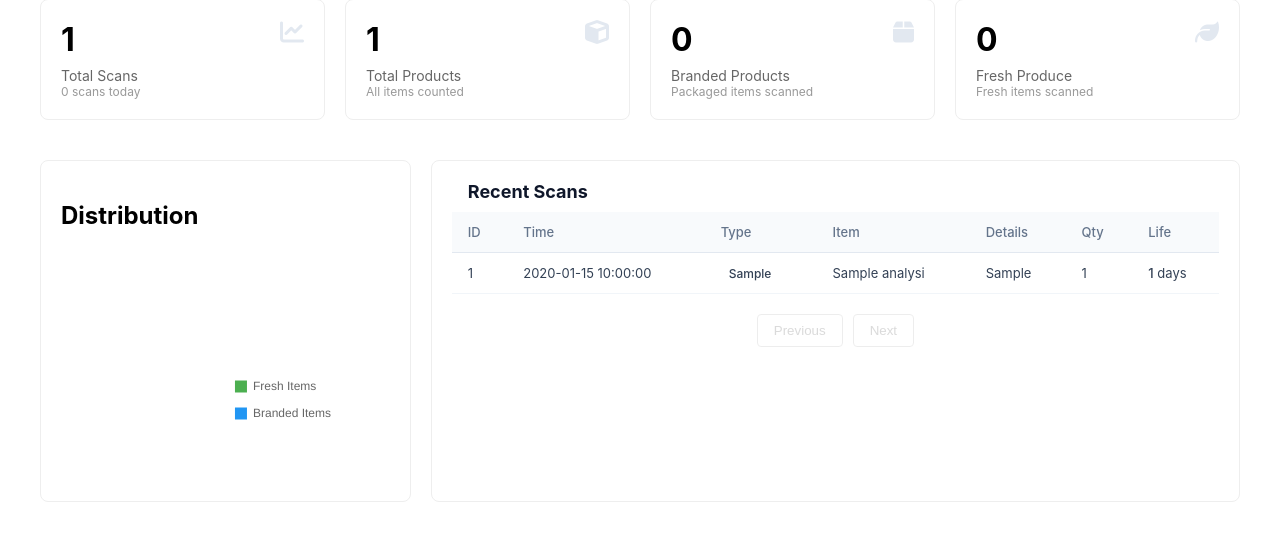
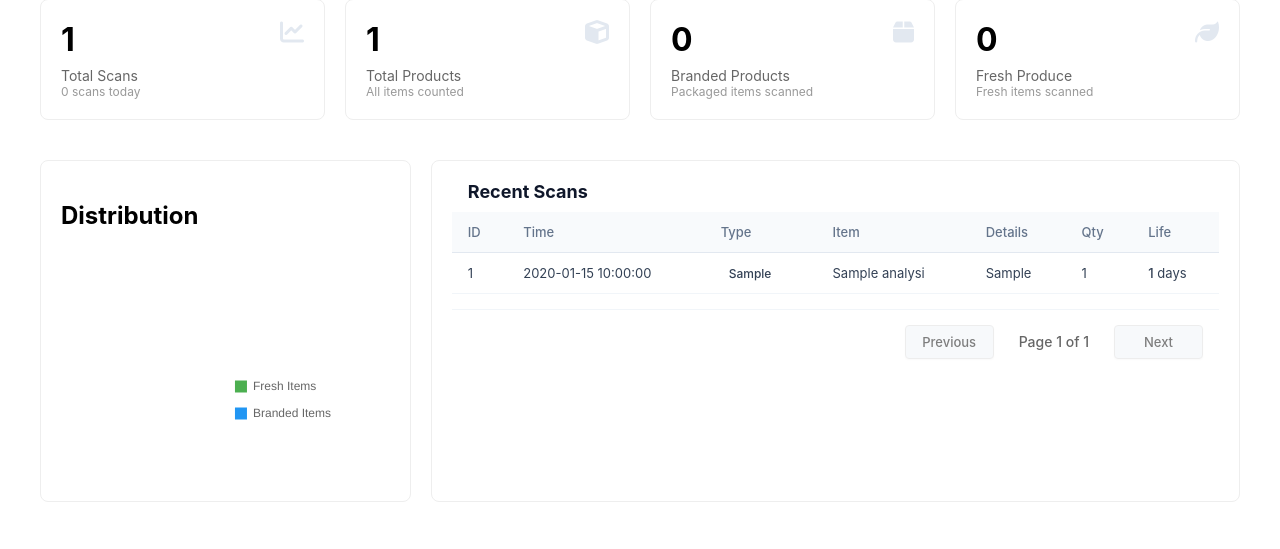
Before and after one commit to Harsha2k2/Flipkart_Grid_Robotics_6.0, a Flask app: page /dashboard in a window 1280 px wide. Shown: the part 216-765 px from the top of the page. Run offline with Flask 3, Linux system fonts and the light colour scheme; tables that the repository leaves empty hold one stand-in row (values such as "Sample post").

Commit message:
added pages in dashboard

```diff
--- a/app.py
+++ b/app.py
@@ -119,6 +119,7 @@
 
 # Configure Google Gemini API
 GOOGLE_API_KEY = os.getenv('GOOGLE_API_KEY')
+print(f"API Key: {GOOGLE_API_KEY[:5]}...") # Only print first 5 chars for security
 genai.configure(api_key=GOOGLE_API_KEY)
 model = genai.GenerativeModel('gemini-1.5-flash')
 
--- a/templates/dashboard.html
+++ b/templates/dashboard.html
@@ -65,6 +65,7 @@
         }
 
         .card-icon {
+
             position: absolute;
             top: 20px;
             right: 20px;
@@ -127,22 +128,50 @@
 
         .pagination {
             display: flex;
-            justify-content: center;
-            gap: 10px;
-            margin-top: 20px;
+            justify-content: flex-end;
+            align-items: center;
+            gap: 6px;
+            margin-top: 15px;
+            padding: 15px 16px;
+            border-top: 1px solid #f1f5f9;
         }
 
         .pagination-button {
-            padding: 8px 16px;
-            border: 1px solid #ddd;
+            padding: 6px 12px;
+            border: 1px solid #e2e8f0;
             border-radius: 4px;
             background: white;
             cursor: pointer;
+            text-decoration: none;
+            color: #1a202c;
+            font-weight: 500;
+            transition: all 0.2s ease;
+            box-shadow: 0 1px 2px rgba(0,0,0,0.05);
+            min-width: 55px;
+            text-align: center;
+            font-size: 13px;
         }
 
-        .pagination-button:disabled {
+        .pagination-button:hover:not([disabled]) {
+            background-color: #f8fafc;
+            border-color: #cbd5e1;
+            transform: translateY(-1px);
+        }
+
+        .pagination-button[disabled] {
             opacity: 0.5;
+            pointer-events: none;
             cursor: not-allowed;
+            background-color: #f1f5f9;
+        }
+
+        .page-info {
+            color: #64748b;
+            font-size: 13px;
+            font-weight: 500;
+            padding: 0 4px;
+            min-width: 70px;
+            text-align: center;
         }
 
         .download-button {
@@ -265,6 +294,28 @@
             color: #0f172a;
             margin: 0;
         }
+
+        .page-info {
+            margin: 0 15px;
+            color: #666;
+            font-size: 14px;
+        }
+
+        .pagination-button[disabled] {
+            opacity: 0.5;
+            pointer-events: none;
+            cursor: not-allowed;
+        }
+
+        .pagination-button {
+            padding: 8px 16px;
+            border: 1px solid #ddd;
+            border-radius: 4px;
+            background: white;
+            cursor: pointer;
+            text-decoration: none;
+            color: inherit;
+        }
     </style>
 </head>
 <body>
@@ -339,7 +390,7 @@
                         </tr>
                     </thead>
                     <tbody>
-                        {% for scan in recent_scans[:10] %}
+                        {% for scan in recent_scans %}
                         <tr>
                             <td>{{ scan.serial_number }}</td>
                             <td>{{ scan.timestamp.strftime('%Y-%m-%d %H:%M:%S') }}</td>
@@ -363,8 +414,9 @@
                     </tbody>
                 </table>
                 <div class="pagination">
-                    <button class="pagination-button" onclick="previousPage()" id="prevButton" disabled>Previous</button>
-                    <button class="pagination-button" onclick="nextPage()" id="nextButton" {% if recent_scans|length <= 10 %}disabled{% endif %}>Next</button>
+                    <a href="/dashboard?page={{ current_page - 1 }}" class="pagination-button" {% if current_page == 1 %}disabled{% endif %}>Previous</a>
+                    <span class="page-info">Page {{ current_page }} of {{ total_pages }}</span>
+                    <a href="/dashboard?page={{ current_page + 1 }}" class="pagination-button" {% if current_page == total_pages %}disabled{% endif %}>Next</a>
                 </div>
             </div>
         </div>
@@ -581,19 +633,59 @@
             }
         }
 
-        let currentPage = 1;
+        let currentPage = {{ current_page }};
+        const totalPages = {{ total_pages }};
 
         function previousPage() {
             if (currentPage > 1) {
-                currentPage--;
-                window.location.href = `/dashboard?page=${currentPage}`;
+                console.log('Navigating to previous page:', currentPage - 1);
+                window.location.href = `/dashboard?page=${currentPage - 1}`;
             }
         }
 
         function nextPage() {
-            currentPage++;
-            window.location.href = `/dashboard?page=${currentPage}`;
+            console.log('Next page function called');
+            console.log('Current page:', currentPage);
+            console.log('Total pages:', totalPages);
+            if (currentPage < totalPages) {
+                console.log('Navigating to next page:', currentPage + 1);
+                window.location.href = `/dashboard?page=${currentPage + 1}`;
+            }
         }
+
+        // Enhanced error handling and event listeners for pagination
+        document.addEventListener('DOMContentLoaded', () => {
+            const nextBtn = document.getElementById('nextButton');
+            const prevBtn = document.getElementById('prevButton');
+
+            if (nextBtn) {
+                nextBtn.onclick = (e) => {
+                    e.preventDefault();
+                    console.log('Next button clicked');
+                    if (!nextBtn.disabled) {
+                        nextPage();
+                    }
+                };
+            }
+
+            if (prevBtn) {
+                prevBtn.onclick = (e) => {
+                    e.preventDefault();
+                    console.log('Previous button clicked');
+                    if (!prevBtn.disabled) {
+                        previousPage();
+                    }
+                };
+            }
+
+            // Log initial pagination state
+            console.log('Initial pagination state:', {
+                currentPage,
+                totalPages,
+                nextButtonDisabled: nextBtn?.disabled,
+                prevButtonDisabled: prevBtn?.disabled
+            });
+        });
     </script>
 </body>
 </html>
```
